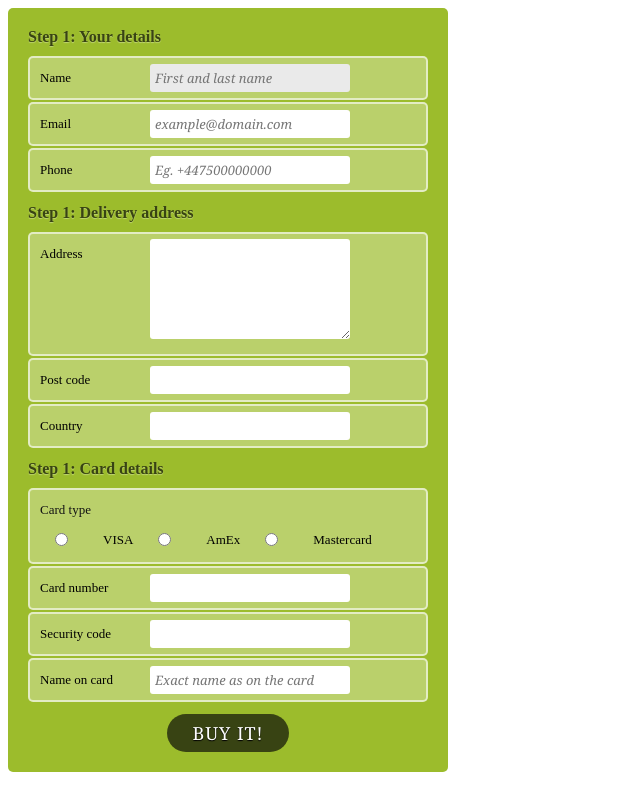
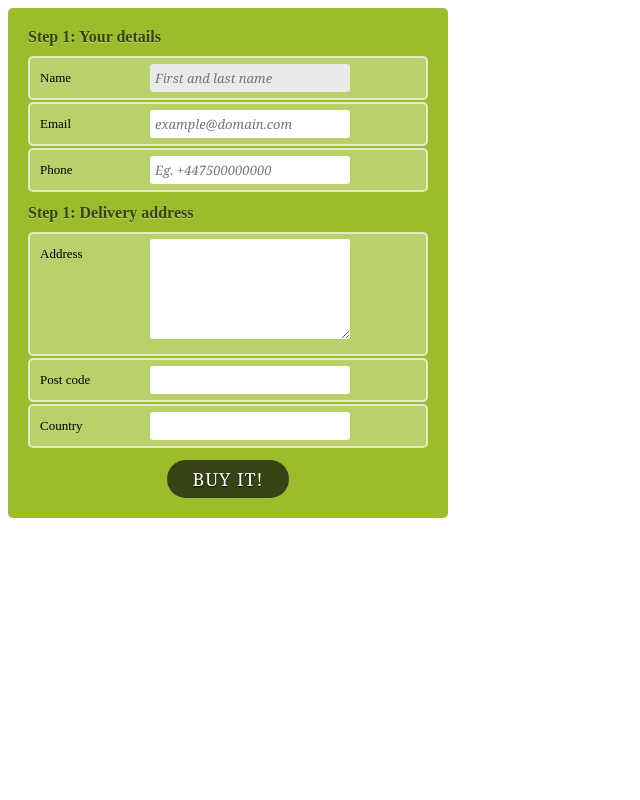
Before and after one commit to andrumi/codeigniter_demo, a CodeIgniter app: the page made by application/views/pages/form1.php in a window 1280 px wide. Shown: the whole page, without its empty margins (0-640 px from the left). Run offline with CodeIgniter, Linux system fonts and the light colour scheme.

Commit message:
Added and rebuilt the form for user registration

```diff
--- a/application/views/pages/form1.php
+++ b/application/views/pages/form1.php
@@ -1,10 +1,4 @@
-<?$this->load->helper('url');?>
-<!--<head>
-    <meta charset="UTF-8">
-    <title>form</title>
-    <link rel="stylesheet" type="text/css" href="<?=base_url("css/form.css")?>">
-</head>  -->
-<body>
+
 <link rel="stylesheet" type="text/css" href="<?=base_url("css/form.css")?>">
 <form id=payment>
     <fieldset>
@@ -42,44 +36,6 @@
         </ol>
     </fieldset>
     <fieldset>
-        <legend>Card details</legend>
-        <ol>
-            <li>
-                <fieldset>
-                    <legend>Card type</legend>
-                    <ol>
-                        <li>
-                            <input id=visa name=cardtype type=radio>
-                            <label for=visa>VISA</label>
-                        </li>
-                        <li>
-                            <input id=amex name=cardtype type=radio>
-                            <label for=amex>AmEx</label>
-                        </li>
-                        <li>
-                            <input id=mastercard name=cardtype type=radio>
-                            <label for=mastercard>Mastercard</label>
-                        </li>
-                    </ol>
-                </fieldset>
-            </li>
-            <li>
-                <label for=cardnumber>Card number</label>
-                <input id=cardnumber name=cardnumber type=number required>
-            </li>
-            <li>
-                <label for=secure>Security code</label>
-                <input id=secure name=secure type=number required>
-            </li>
-            <li>
-                <label for=namecard>Name on card</label>
-                <input id=namecard name=namecard type=text placeholder="Exact name as on the card" required>
-            </li>
-        </ol>
-    </fieldset>
-    <fieldset>
         <button type=submit>Buy it!</button>
     </fieldset>
 </form>
-</body>
-</html>
```
Also changed, not shown: application/views/news/register.php (+47 -0 lines).
